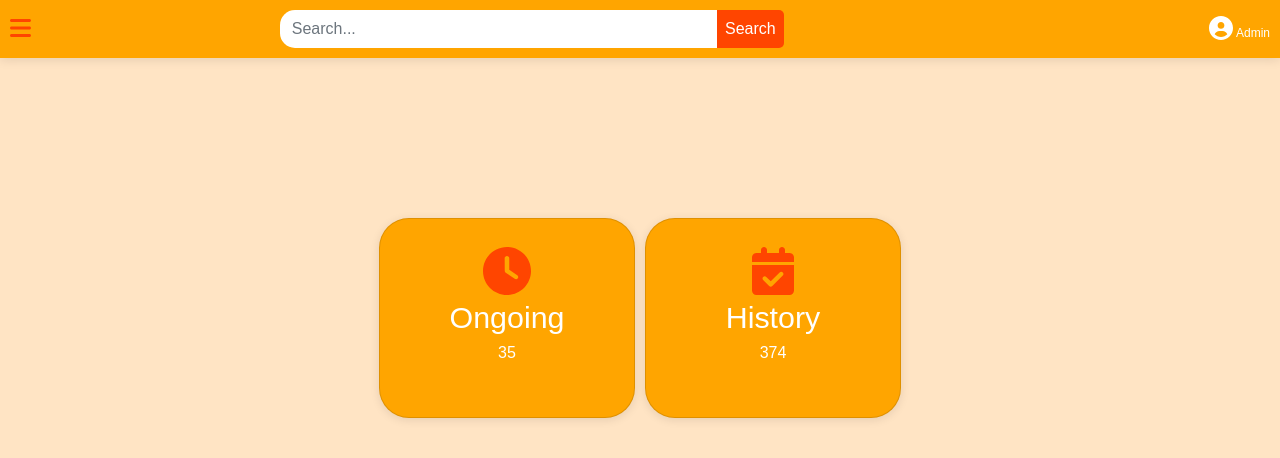
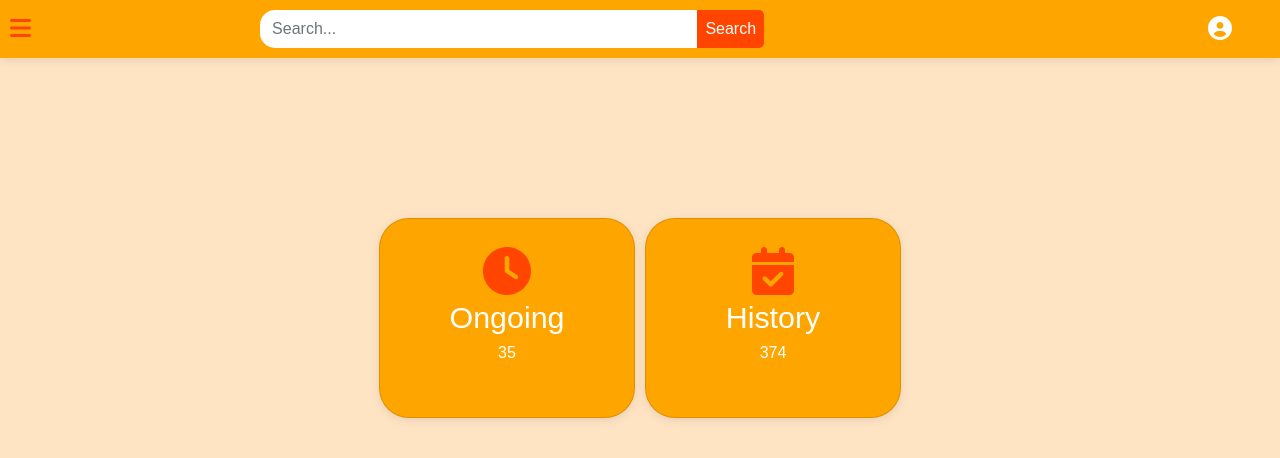
Before and after one commit to Zhieve12/Bistro.github.io, a plain HTML site: page ADMIN/dashboard (1).html in a window 1280 px wide. Drawn offline with nearby package versions, Linux system fonts and the light colour scheme.

Commit message:
Update dashboard (1).html

```diff
--- a/ADMIN/dashboard (1).html
+++ b/ADMIN/dashboard (1).html
@@ -382,8 +382,8 @@
 
 <div class="dropdown">
     <div class="profile-icon-container">
-        <i class="fas fa-user-circle fa-2x" onclick="toggleDropdown()"></i>
-        <span class="profile-icon-label">Admin</span>
+        <i class="fas fa-user-circle fa-2x" onclick="toggleDropdown()" style="width: 100px;"></i>
+
       </div>
       <div id="dropdown-content" class="dropdown-content">
         <img src="../img/mm.jpg.jpg" alt="Admin Avatar" class="admin-avatar">
```
